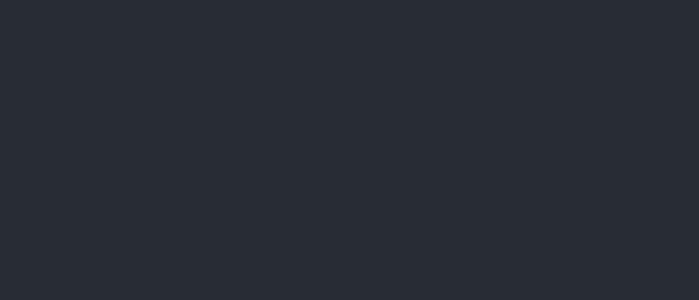
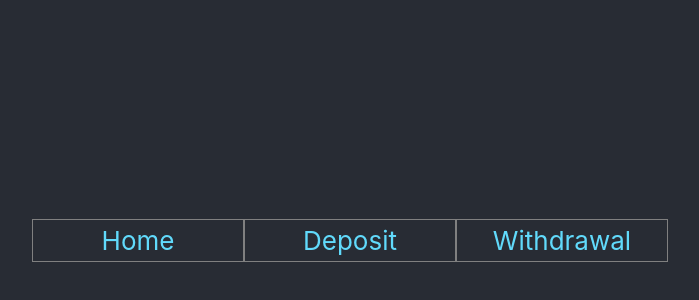
Before and after one commit to mikegoodstadt/udemy-react-hooks-course, a React (Create React App) app: page / in a window 1280 px wide. Shown: the part 160-460 px from the top of the page, without its empty margins (310-1009 px from the left). Built offline with nearby package versions, Linux system fonts and the light colour scheme.

Commit message:
5.43 inital state without Redux

```diff
--- a/package.json
+++ b/package.json
@@ -9,7 +9,10 @@
     "node-sass": "^6.0.1",
     "react": "^17.0.2",
     "react-dom": "^17.0.2",
+    "react-redux": "^7.2.6",
+    "react-router-dom": "^6.0.2",
     "react-scripts": "4.0.3",
+    "redux": "^4.1.2",
     "web-vitals": "^1.1.2"
   },
   "scripts": {
--- a/src/App.js
+++ b/src/App.js
@@ -1,12 +1,28 @@
 import React from 'react';
 import './App.scss';
+import { BrowserRouter, Routes, Route, NavLink } from 'react-router-dom';
+import HomePage from './pages/HomePage';
+import DepositPage from './pages/DepositPage';
+import WithdrawalPage from './pages/WithdrawalPage';
 
 function App() {
   return (
-    <div className='App'>
-      <header className='App-header'>
-      </header>
-    </div>
+    <BrowserRouter>
+      <div className='App'>
+        <header className='App-header'>
+        <ul className='ul-style'>
+          <li className='li-style'><NavLink to='/' className='App-link'>Home</NavLink></li>
+          <li className='li-style'><NavLink to='/deposit' className='App-link'>Deposit</NavLink></li>
+          <li className='li-style'><NavLink to='/withdrawal' className='App-link'>Withdrawal</NavLink></li>
+        </ul>
+        <Routes>
+          <Route path='/' element={HomePage}></Route>
+          <Route path='/deposit' element={DepositPage}></Route>
+          <Route path='/withdrawal' element={WithdrawalPage}></Route>
+        </Routes>
+        </header>
+      </div>
+    </BrowserRouter>
   );
 }
 
--- a/src/App.scss
+++ b/src/App.scss
@@ -26,6 +26,21 @@
 
 .App-link {
   color: #61dafb;
+  text-decoration: none;
+  display: flex;
+  flex-direction: column;
+}
+
+.ul-style {
+  display: flex;
+  flex-direction: row;
+}
+
+.li-style {
+  list-style-type: none;
+  width: 200px;
+  padding: 5px;
+  border: 1px solid grey;
 }
 
 @keyframes App-logo-spin {
--- /dev/null
+++ b/src/pages/DepositPage.js
@@ -0,0 +1,11 @@
+import React from 'react'
+
+function DepositPage() {
+  return (
+    <div>
+      Deposit Page
+    </div>
+  )
+}
+
+export default DepositPage
--- /dev/null
+++ b/src/pages/HomePage.js
@@ -0,0 +1,11 @@
+import React from 'react'
+
+function HomePage() {
+  return (
+    <div>
+      Home Page
+    </div>
+  )
+}
+
+export default HomePage
--- /dev/null
+++ b/src/pages/WithdrawalPage.js
@@ -0,0 +1,11 @@
+import React from 'react'
+
+function WithdrawalPage() {
+  return (
+    <div>
+      Withdrawal Page
+    </div>
+  )
+}
+
+export default WithdrawalPage
```
Also changed, not shown: 1 other file (tests, documents, lock files or other folders).
